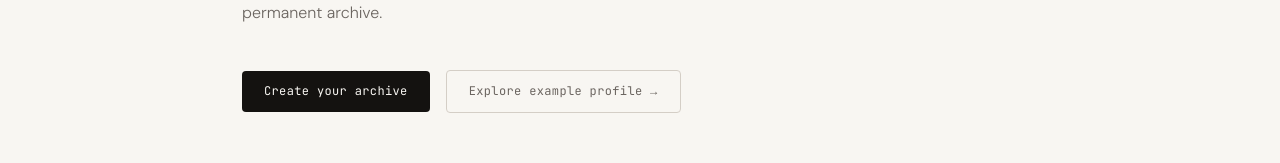
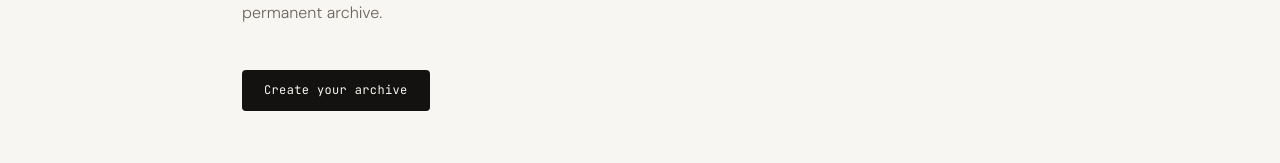
Before and after one commit to yuvrajsharma97/SpellOutCode, a React (Vite) app in the folder Client/: page / in a window 1280 px wide. Shown: the part 401-564 px from the top of the page. Built offline with nearby package versions, Linux system fonts and the light colour scheme; no server answers.

Commit message:
home page link fix

```diff
--- a/Client/src/pages/LandingPage.jsx
+++ b/Client/src/pages/LandingPage.jsx
@@ -132,32 +132,6 @@ export default function LandingPage() {
             onMouseLeave={(e) => (e.currentTarget.style.opacity = '1')}
           >
             Create your archive
-          </Link>
-          <Link
-            to="/ammar"
-            style={{
-              display: 'inline-block',
-              padding: '10px 22px',
-              background: 'transparent',
-              color: 'var(--ink-3)',
-              fontFamily: 'var(--font-mono)',
-              fontSize: '12px',
-              border: '1px solid var(--rule)',
-              borderRadius: '4px',
-              textDecoration: 'none',
-              letterSpacing: '0.03em',
-              transition: 'all var(--transition)',
-            }}
-            onMouseEnter={(e) => {
-              e.currentTarget.style.color = 'var(--ink)';
-              e.currentTarget.style.borderColor = 'var(--ink-4)';
-            }}
-            onMouseLeave={(e) => {
-              e.currentTarget.style.color = 'var(--ink-3)';
-              e.currentTarget.style.borderColor = 'var(--rule)';
-            }}
-          >
-            Explore example profile →
           </Link>
         </div>
       </section>
```
